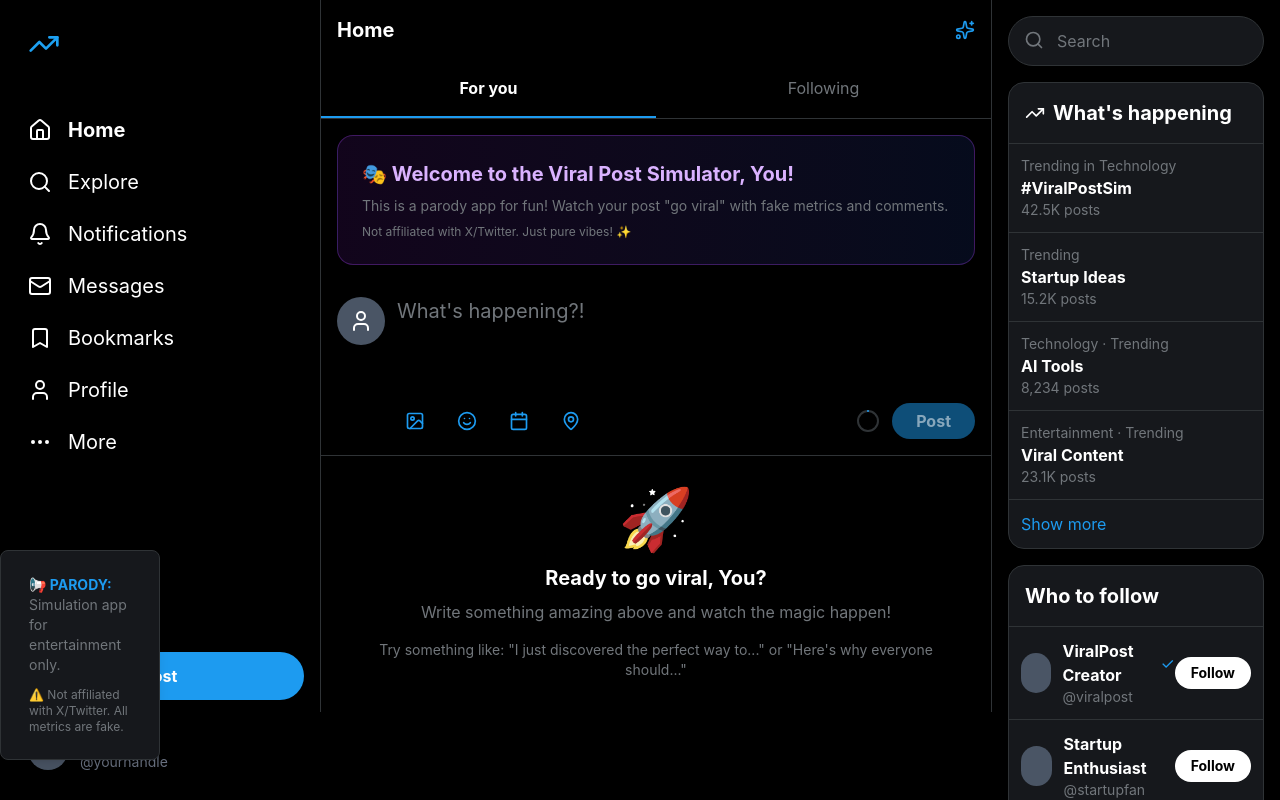
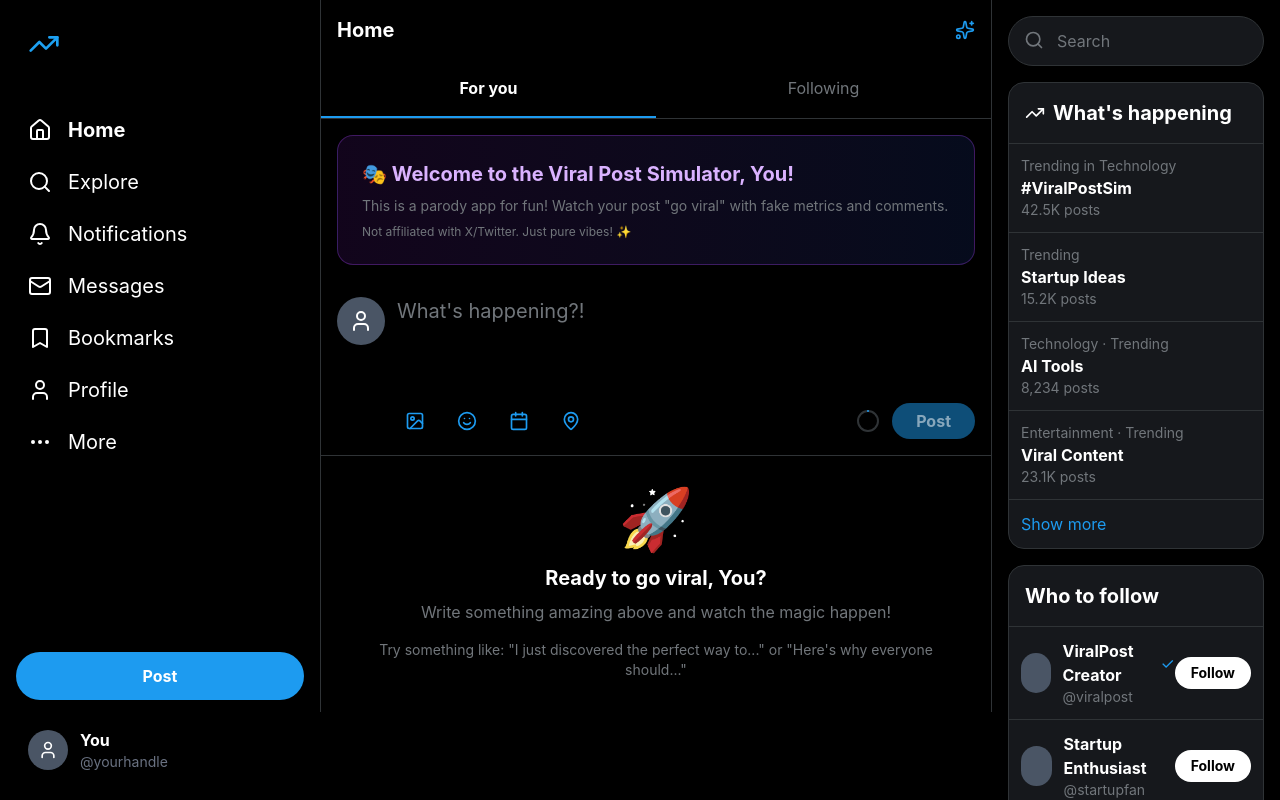
Before and after one commit to FrankLi123/viral-post-simulator, a Next.js app: page /app in a window 1280 px wide. Built offline with nearby package versions, Linux system fonts and the light colour scheme.

Commit message:
fix: remove parody notice

```diff
--- a/src/components/Layout.tsx
+++ b/src/components/Layout.tsx
@@ -75,17 +75,7 @@ export default function Layout({ children }: LayoutProps) {
           </div>
         </div>
 
-        {/* Legal Disclaimer Footer - Positioned next to Post button */}
-        <footer className="fixed bottom-10 right-4 xl:right-280 bg-[#16181c] border border-[#2f3336] rounded-lg py-6 px-7 max-w-100 shadow-lg">
-          <div className="text-sm text-[#71767b]">
-            <p className="mb-3">
-              <strong className="text-[#1d9bf0]">📢 PARODY:</strong> Simulation app for entertainment only.
-            </p>
-            <p className="text-xs">
-              ⚠️ Not affiliated with X/Twitter. All metrics are fake.
-            </p>
-          </div>
-        </footer>
+
       </div>
     </NotificationContext.Provider>
   );
```
